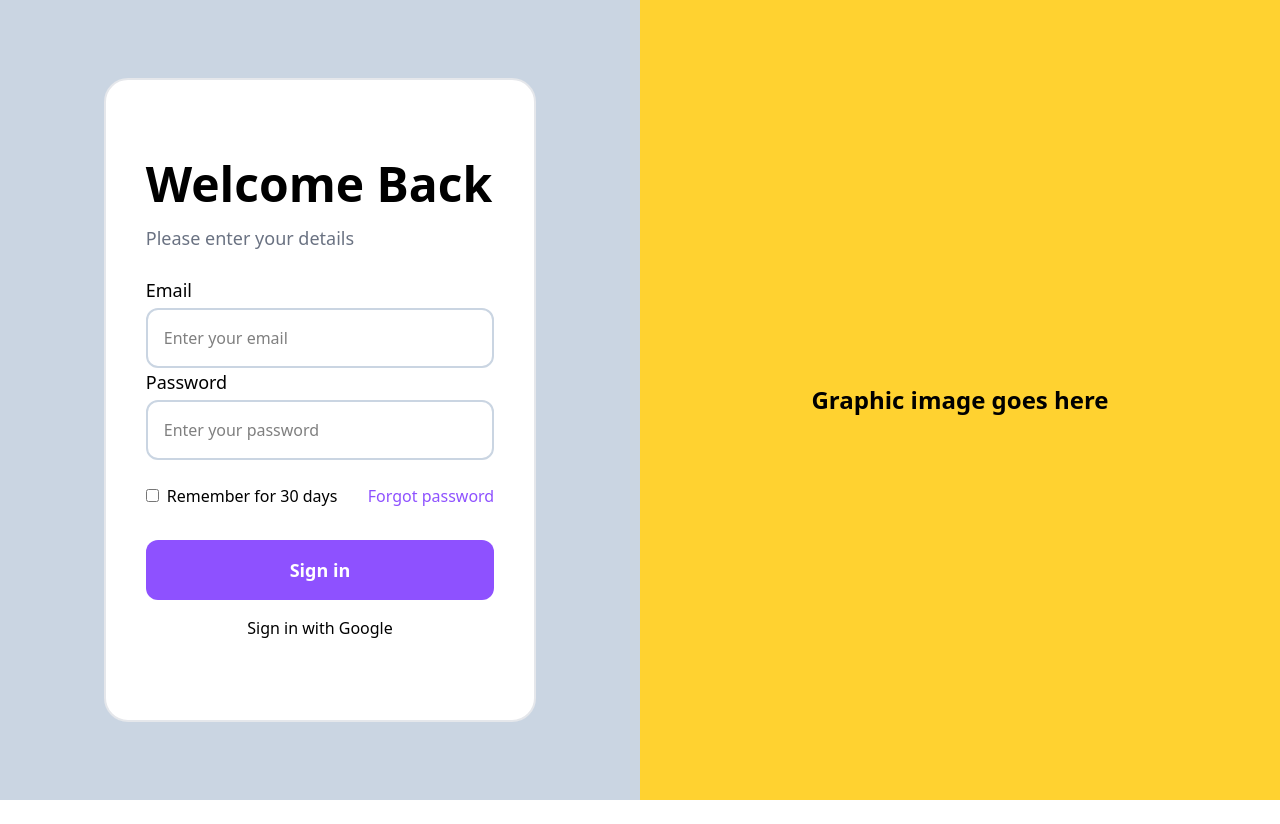
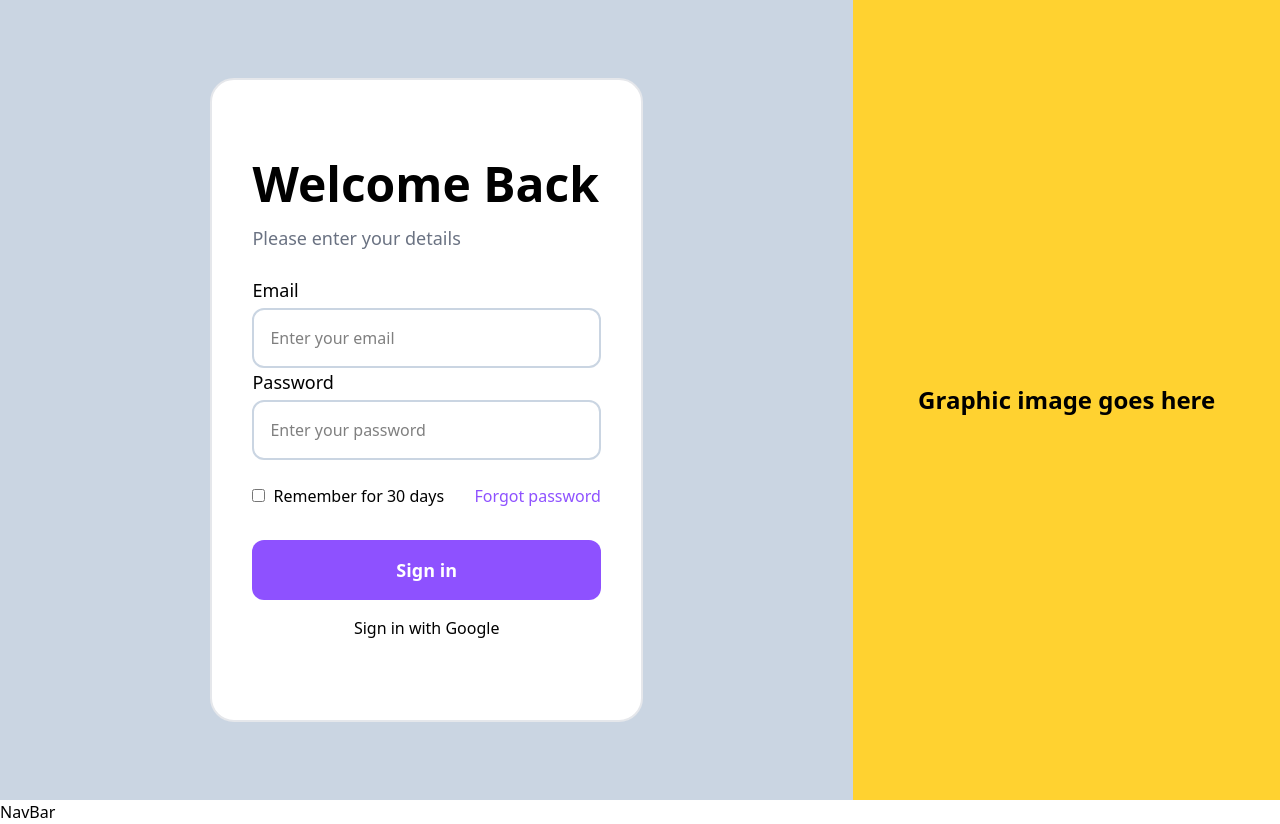
Before and after one commit to johnsonbhaskaran/Food-from-Home, a React (Vite) app: page / in a window 1280 px wide. Before the commit the page ends 800 px from the top, so only its background shows below. Built offline with nearby package versions, Linux system fonts and the light colour scheme.

Commit message:
NavBar component

```diff
--- a/src/App.jsx
+++ b/src/App.jsx
@@ -1,11 +1,13 @@
 import "./App.css";
 import BtnCTA from "./components/BtnCTA";
 import Login from "./components/Login";
+import NavBar from "./components/NavBar";
 
 function App() {
   return (
     <>
       <Login />
+      <NavBar />
     </>
   );
 }
--- a/src/components/Login.jsx
+++ b/src/components/Login.jsx
@@ -3,7 +3,7 @@ import React from "react";
 const Login = () => {
   return (
     <div className='flex w-full h-screen bg-slate-300'>
-      <div className='w-full md:w-1/2 flex items-center justify-center'>
+      <div className='w-full flex items-center justify-center'>
         <div className='bg-white px-10 py-20 rounded-3xl border-2 border-gray-200'>
           <h1 className='text-5xl font-semibold'>Welcome Back</h1>
           <p className='font-medium text-lg text-gray-500 mt-4'>Please enter your details</p>
@@ -50,7 +50,7 @@ const Login = () => {
               <button className='font-medium text-base text-violet-500'>Forgot password</button>
             </div>
             <div className='mt-8 flex flex-col gap-y-4'>
-              <button className='py-4 rounded-xl bg-violet-500 text-white text-lg font-bold'>
+              <button className='active:scale-95 active:duration-75 transition-all py-4 rounded-xl bg-violet-500 text-white text-lg font-bold'>
                 Sign in
               </button>
               <button className=''>Sign in with Google</button>
--- /dev/null
+++ b/src/components/NavBar.jsx
@@ -0,0 +1,7 @@
+import React from "react";
+
+const NavBar = () => {
+  return <div>NavBar</div>;
+};
+
+export default NavBar;
```
